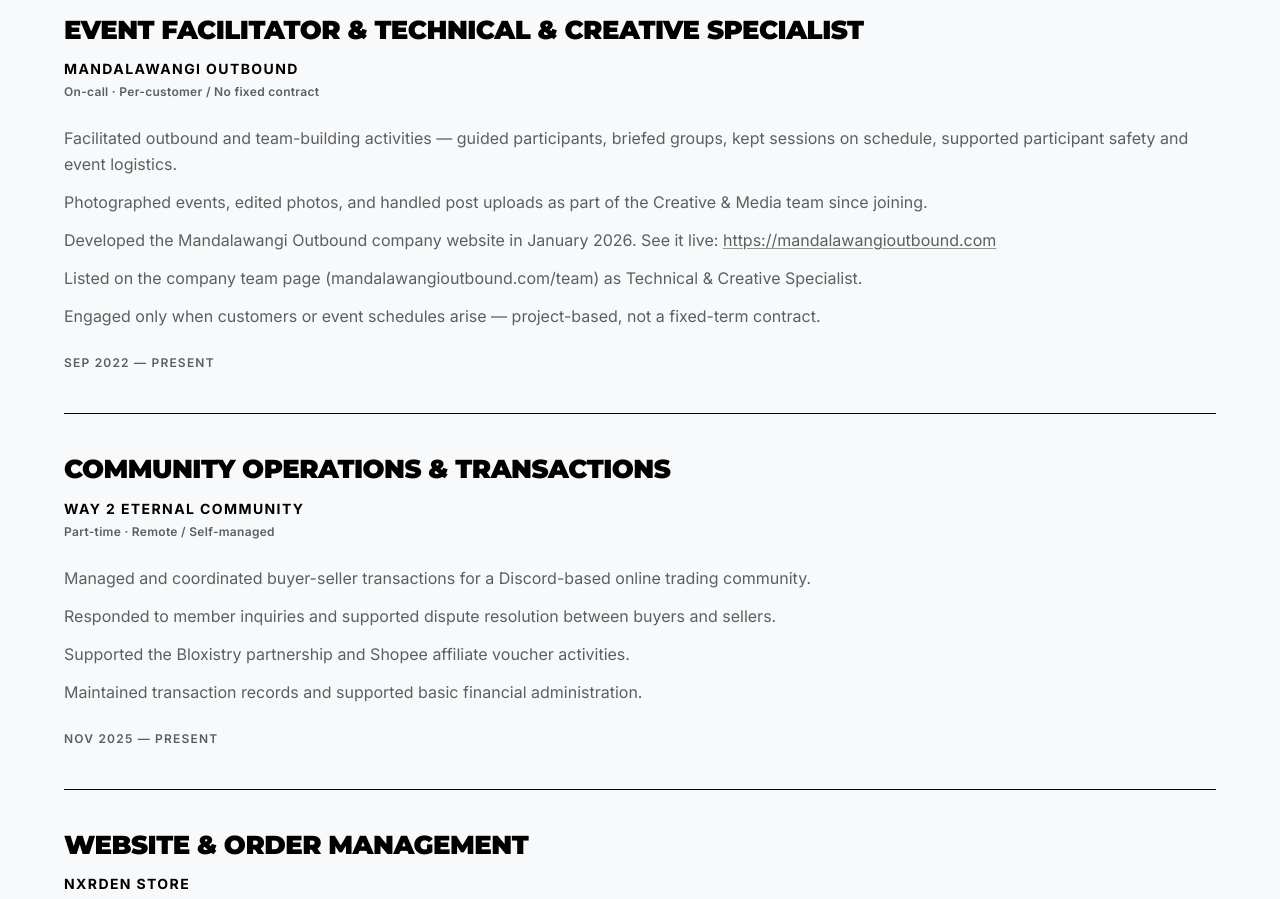
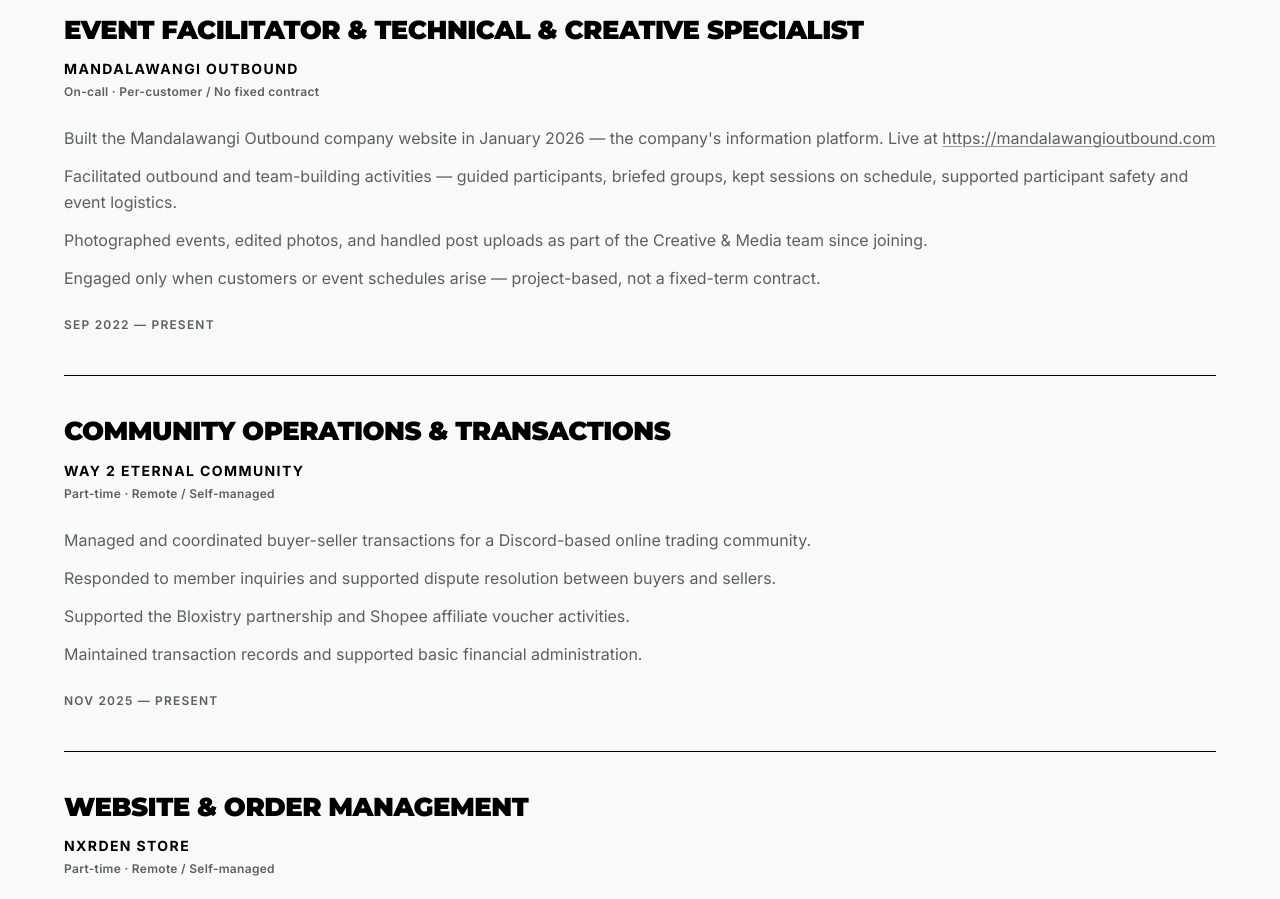
Before and after one commit to overhaulpxl/zaidaan-portofolio, a Next.js app: page / in a window 1280 px wide. Shown: the part 3640-4539 px from the top of the page. Built offline with nearby package versions, Linux system fonts and the light colour scheme; no server answers; the database is empty.

Commit message:
feat: emphasize Zaidaan as the builder of the Mandalawangi Outbound site
Reworded the website bullet to lead with the build ("Built the
Mandalawangi Outbound company website in January 2026") and replaced the
"listed on their team page" mention.

```diff
--- a/src/content/experience.ts
+++ b/src/content/experience.ts
@@ -8,10 +8,9 @@ export const experiences: readonly Experience[] = [
     startDate: "Sep 2022",
     endDate: "Present",
     responsibilities: [
+      "Built the Mandalawangi Outbound company website in January 2026 — the company's information platform. Live at https://mandalawangioutbound.com",
       "Facilitated outbound and team-building activities — guided participants, briefed groups, kept sessions on schedule, supported participant safety and event logistics.",
       "Photographed events, edited photos, and handled post uploads as part of the Creative & Media team since joining.",
-      "Developed the Mandalawangi Outbound company website in January 2026. See it live: https://mandalawangioutbound.com",
-      "Listed on the company team page (mandalawangioutbound.com/team) as Technical & Creative Specialist.",
       "Engaged only when customers or event schedules arise — project-based, not a fixed-term contract."
     ],
     sortOrder: 0
```
